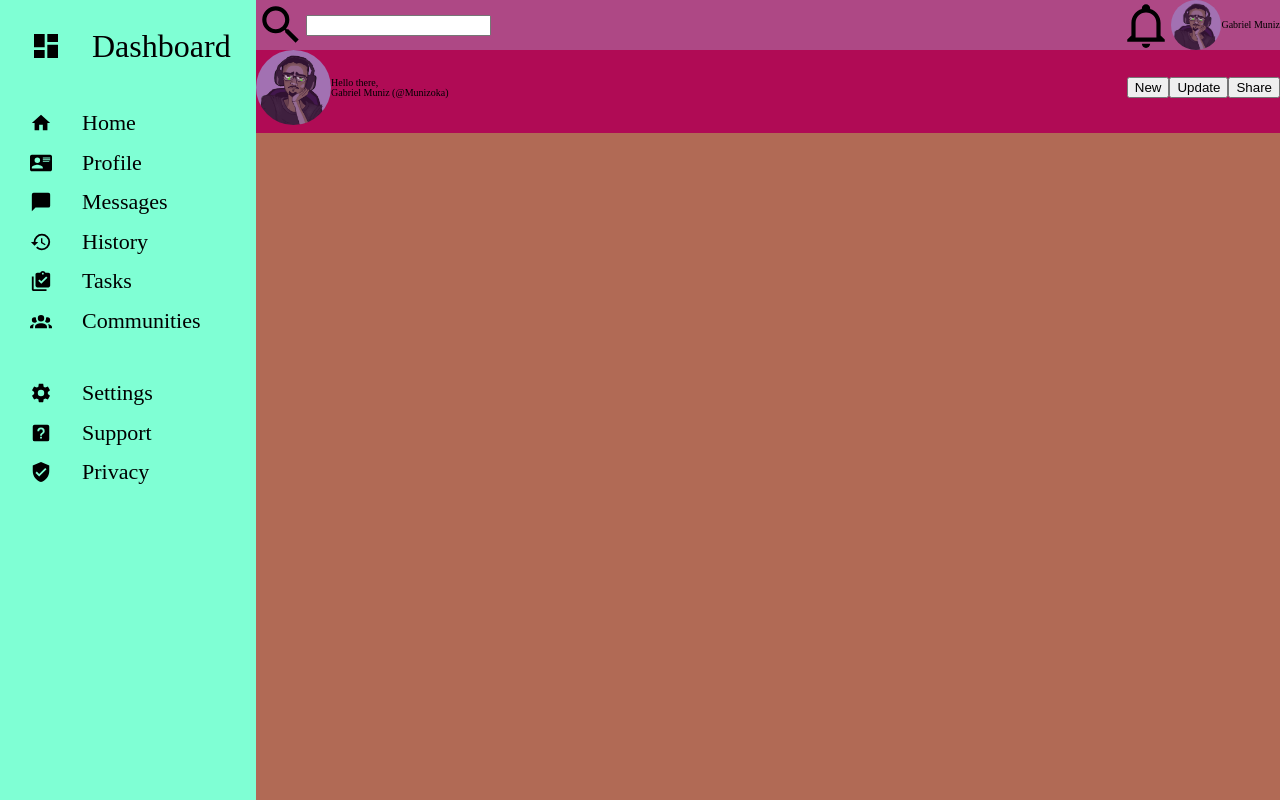
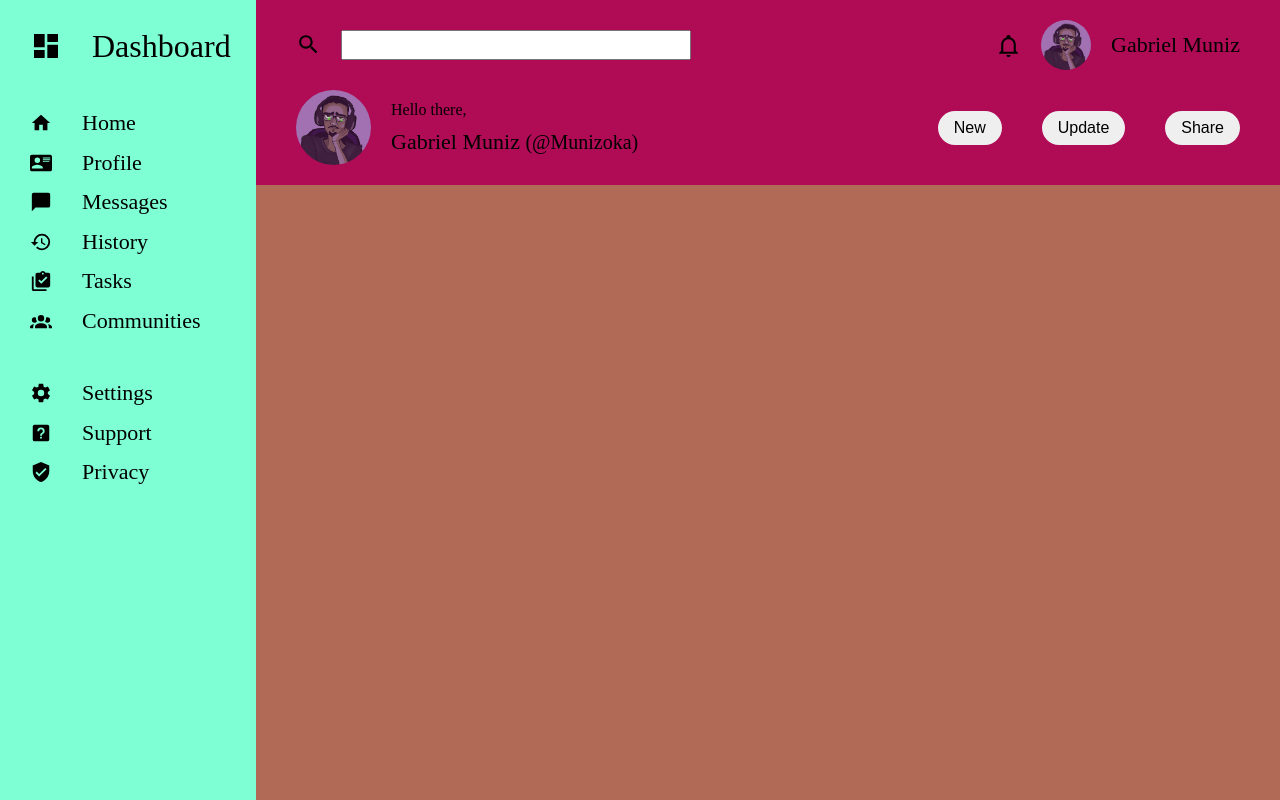
Before and after one commit to Gabriel-Muniz/dashboardTOP, a plain HTML site: page index.html in a window 1280 px wide. Drawn offline with Linux system fonts and the light colour scheme.

Commit message:
style header placement

```diff
--- a/index.html
+++ b/index.html
@@ -37,10 +37,12 @@
       <div class="header">
         <div class="header-top-row">
           <div class="top-left">
-            <img src="icons/magnify.svg" alt="search" class="icon" />
+            <label for="search">
+                <img src="icons/magnify.svg" alt="search" class="icon" />
+            </label>
             <input type="search" name="search" id="search" />
           </div>
-          <div class="top-left">
+          <div class="top-right">
             <img
               src="icons/bell-outline.svg"
               alt="notifications"
@@ -63,7 +65,7 @@
             />
             <div class="greetings-message">
               <p class="greetings">Hello there,</p>
-              <p class="user-name-account">Gabriel Muniz (@Munizoka)</p>
+              <p class="user-name">Gabriel Muniz <span class="user-AT">(@Munizoka)</span></p>
             </div>
           </div>
           <div class="bottom-right">
--- a/style.css
+++ b/style.css
@@ -175,19 +175,65 @@ body {
 }
 
 .header {
-  display: flex;
-  flex-direction: column;
+  display: grid;
+  gap: 20px;
+
   background-color: #b00b55;
+  padding: 2em 4em;
 }
 .header-top-row {
   display: flex;
   justify-content: space-between;
   align-items: center;
-  background-color: #aaccee50;
+}
+.top-left {
+  flex: 1;
+}
+input[type="search"] {
+  width: clamp(250px, 50%, 500px);
+  margin-left: 2rem;
+  height: 3rem;
 }
 .header-top-row .profile-pic {
   height: 50px;
   border-radius: 50%;
+}
+.top-right,
+.bottom-right,
+.bottom-left {
+  display: grid;
+  gap: 2rem;
+
+  font-size: 2.2rem;
+}
+.bottom-left {
+  min-width: 230px;
+}
+.greetings-message {
+  display: flex;
+  flex-direction: column;
+  height: 100%;
+  justify-content: space-evenly;
+}
+.greetings {
+  font-size: 1.6rem;
+}
+.user-name-account {
+  font-size: 2.8rem;
+}
+.user-AT {
+  font-size: 2rem;
+}
+.bottom-right > button {
+  font-size: 1.6rem;
+  padding: 0.5em 1em;
+
+  border: none;
+  border-radius: 2rem;
+
+  margin-left: 2rem;
+
+  cursor: pointer;
 }
 .header-bottom-row {
   display: flex;
@@ -203,7 +249,8 @@ body {
   align-items: center;
 }
 .icon {
-  height: 50px;
+  height: 25px;
+  cursor: pointer;
 }
 .content-container {
   background-color: #b16a55;
```
